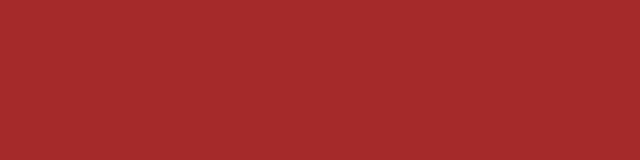
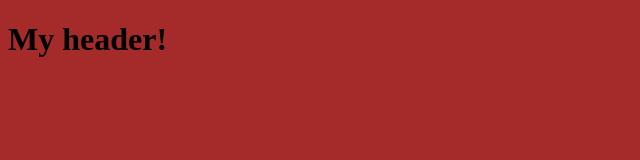
Before and after one commit to Amaliya-mel1/project-test, a plain HTML site: page index.html in a window 1280 px wide. Shown: the whole page, without its empty margins (0-640 px from the left). Drawn offline with Linux system fonts and the light colour scheme.

Commit message:
create header

```diff
--- a/index.html
+++ b/index.html
@@ -6,5 +6,9 @@
     <title>Test GitHub!</title>
     <link href="css/style.css" rel="stylesheet">
 </head>
-<body></body>
+<body>
+    <header>
+        <h1>My header!</h1>
+    </header>
+</body>
 </html>
```
